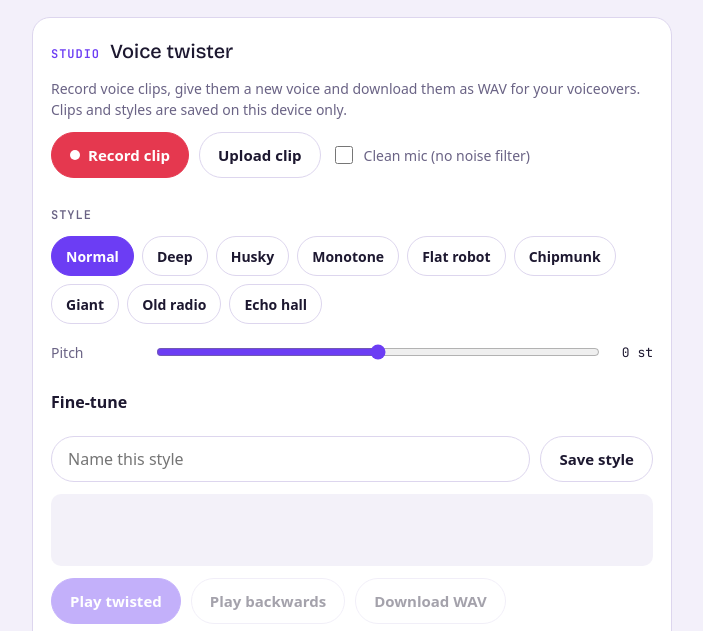
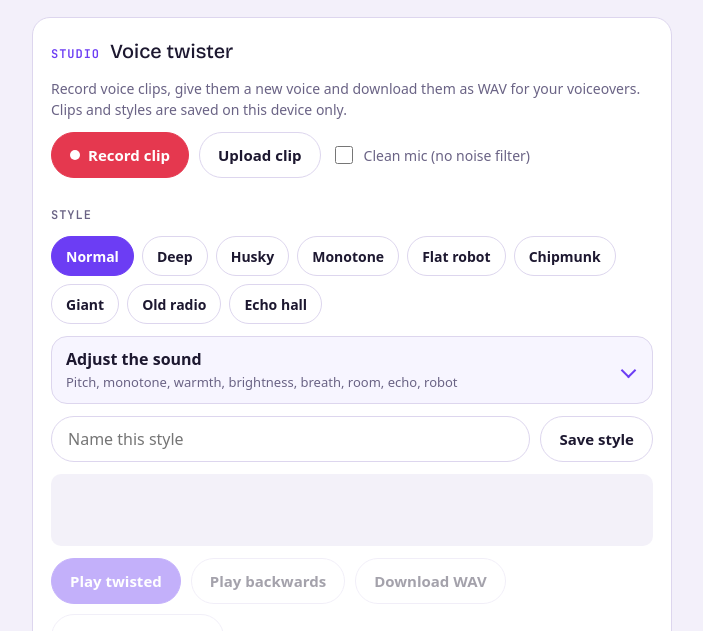
Before and after one commit to gavand-sagar/reverso, a plain HTML site: page index.html in a window 1280 px wide. Shown: the part 147-778 px from the top of the page, without its empty margins (288-991 px from the left). Drawn offline with nearby package versions, Linux system fonts and the light colour scheme.

Commit message:
Make sound settings easy to find
Pitch moves back into the settings panel, renamed 'Adjust the sound'.
The panel is open by default, styled as a card with a clear chevron, and
its subtitle lists the current changes (e.g. Pitch -4 st · Warmth +5 dB)
so settings stay visible when it is closed. Open/closed is remembered.

Co-Authored-By: Claude Opus 5.5 <noreply@anthropic.com>

```diff
--- a/index.html
+++ b/index.html
@@ -84,7 +84,16 @@ footer{color:var(--muted);font-size:13px;text-align:center}
 .take button{min-height:40px;padding:8px 12px;font-size:13px}
 .take .pick{font-family:var(--mono);font-variant-numeric:tabular-nums;min-width:64px}
 .take.on .pick{background:var(--accent);color:var(--accent-ink);border-color:var(--accent)}
-.fine summary{cursor:pointer;font-weight:600;min-height:44px;display:flex;align-items:center}
+.fine{border:1px solid var(--line);border-radius:16px;padding:0 14px;background:color-mix(in srgb,var(--accent) 5%,transparent)}
+.fine summary{cursor:pointer;list-style:none;min-height:60px;display:flex;align-items:center;justify-content:space-between;gap:12px;padding:10px 0}
+.fine summary::-webkit-details-marker{display:none}
+.fine summary::after{content:"";flex:none;width:9px;height:9px;margin-right:4px;border-right:2px solid var(--accent);border-bottom:2px solid var(--accent);transform:rotate(45deg);transition:transform .2s}
+.fine[open] summary::after{transform:rotate(-135deg)}
+.fine[open] summary{border-bottom:1px solid var(--line);margin-bottom:8px}
+.fine-h{display:flex;flex-direction:column;gap:2px;min-width:0}
+.fine-t{font-weight:600}
+.fine-s{font-size:13px;color:var(--muted);overflow-wrap:anywhere}
+.fine .sliders{padding-bottom:4px}
 .sliders{display:flex;flex-direction:column;gap:2px}
 .slider span{min-width:6.5em}
 #saveform input{flex:1;min-width:0;font:inherit;color:var(--ink);background:transparent;border:1px solid var(--line);border-radius:999px;padding:10px 16px;min-height:46px}
@@ -114,9 +123,8 @@ footer{color:var(--muted);font-size:13px;text-align:center}
     <ul class="takes" id="takes" aria-label="Your clips"></ul>
     <h3 class="sub">Style</h3>
     <div class="chips" id="fxchips" role="group" aria-label="Voice style"></div>
-    <div class="sliders" id="mainsliders"></div>
-    <details class="fine" id="fine">
-      <summary>Fine-tune</summary>
+    <details class="fine" id="fine" open>
+      <summary><span class="fine-h"><span class="fine-t">Adjust the sound</span><span class="fine-s" id="finesum">Pitch, monotone, warmth, brightness, breath, room, echo, robot</span></span></summary>
       <div class="sliders" id="sliders"></div>
       <div class="row">
         <label class="check" for="p-comp"><input type="checkbox" id="p-comp"> Smooth volume</label>
@@ -444,7 +452,7 @@ const idb={db:null,
     r.onsuccess=()=>{this.db=r.result;res(r.result)};r.onerror=()=>rej(r.error);r.onblocked=()=>rej(new Error("blocked"))})},
   async tx(name,mode,fn){const db=await this.open();return new Promise((res,rej)=>{const t=db.transaction(name,mode),q=fn(t.objectStore(name));t.oncomplete=()=>res(q&&q.result);t.onerror=()=>rej(t.error)})},
   all(){return this.tx("clips","readonly",s=>s.getAll())},put(c){return this.tx("clips","readwrite",s=>s.put(c))},del(id){return this.tx("clips","readwrite",s=>s.delete(id))}};
-const KEYS=["fx","style","presets","clean","trim"];
+const KEYS=["fx","style","presets","clean","trim","fineOpen"];
 const store={cache:{},
   async load(){
     try{const vals=await idb.tx("settings","readonly",s=>s.getAll()),keys=await idb.tx("settings","readonly",s=>s.getAllKeys());keys.forEach((k,i)=>this.cache[k]=vals[i])}catch(e){}
@@ -512,15 +520,21 @@ function renderChips(){
 }
 function buildSliders(){
   SLIDERS.forEach(s=>{
-    const box=s.k==="semi"?$("mainsliders"):$("sliders"); // pitch stays visible; the rest live under Fine-tune
+    const box=$("sliders");
     const l=document.createElement("label");l.className="slider";l.htmlFor="p-"+s.k;
     l.innerHTML=`<span>${s.label}</span><input type="range" id="p-${s.k}" min="${s.min}" max="${s.max}" step="${s.step}"><output id="o-${s.k}"></output>`;
     box.append(l);
-    l.querySelector("input").addEventListener("input",e=>{P[s.k]=+e.target.value;$("o-"+s.k).textContent=s.fmt(P[s.k]);changed()});
+    l.querySelector("input").addEventListener("input",e=>{P[s.k]=+e.target.value;$("o-"+s.k).textContent=s.fmt(P[s.k]);fineSummary();changed()});
   });
-  ["comp","band"].forEach(k=>$("p-"+k).addEventListener("change",e=>{P[k]=e.target.checked;changed()}));
+  ["comp","band"].forEach(k=>$("p-"+k).addEventListener("change",e=>{P[k]=e.target.checked;fineSummary();changed()}));
 }
-function syncControls(){SLIDERS.forEach(s=>{$("p-"+s.k).value=P[s.k];$("o-"+s.k).textContent=s.fmt(P[s.k])});$("p-comp").checked=P.comp;$("p-band").checked=P.band}
+function syncControls(){SLIDERS.forEach(s=>{$("p-"+s.k).value=P[s.k];$("o-"+s.k).textContent=s.fmt(P[s.k])});$("p-comp").checked=P.comp;$("p-band").checked=P.band;fineSummary()}
+// The panel's subtitle lists what is currently changed, so settings are visible even when it's closed
+function fineSummary(){
+  const on=SLIDERS.filter(s=>P[s.k]).map(s=>s.label+" "+s.fmt(P[s.k]));if(P.comp)on.push("Smooth volume");if(P.band)on.push("Old radio");
+  $("finesum").textContent=on.length?on.join(" · "):"Pitch, monotone, warmth, brightness, breath, room, echo, robot";
+}
+$("fine").addEventListener("toggle",()=>store.set("fineOpen",$("fine").open));
 let fxTimer=0;
 function changed(){ // a hand-tuned setting: no chip is selected any more
   if(styleId!=="custom"){styleId="custom";renderChips()}
@@ -567,7 +581,7 @@ buildSliders();syncControls();renderChips();renderClips();
 (async()=>{ // restore saved settings, then clips
   await store.load();
   P={...BASE,...store.get("fx",{})};styleId=store.get("style","normal");mine=store.get("presets",[]);
-  $("clean").checked=store.get("clean",false);$("trim").checked=store.get("trim",true);
+  $("clean").checked=store.get("clean",false);$("trim").checked=store.get("trim",true);$("fine").open=store.get("fineOpen",true);
   syncControls();renderChips();loadClips();
 })();
 // Offline: cache the app so it opens without a connection
```
